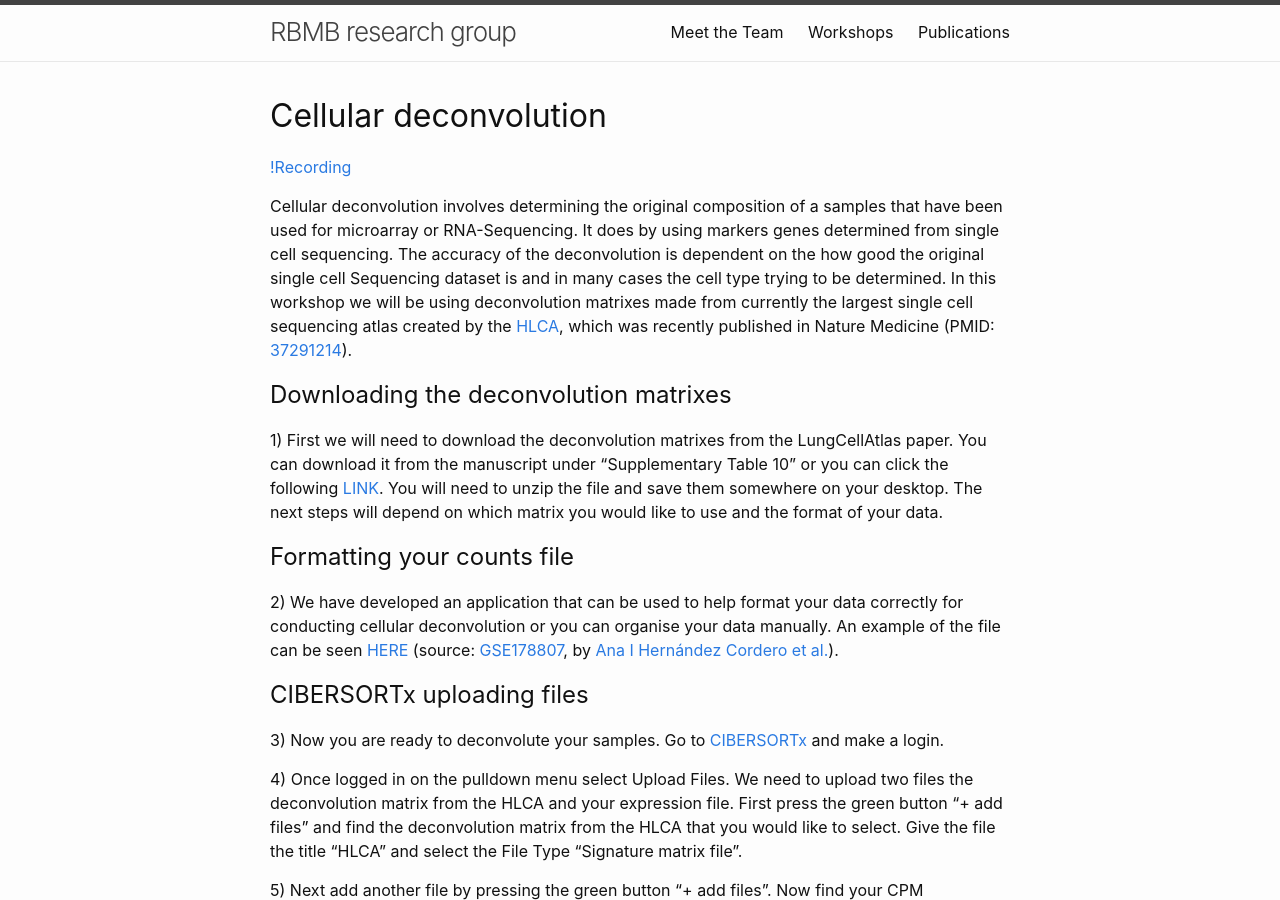
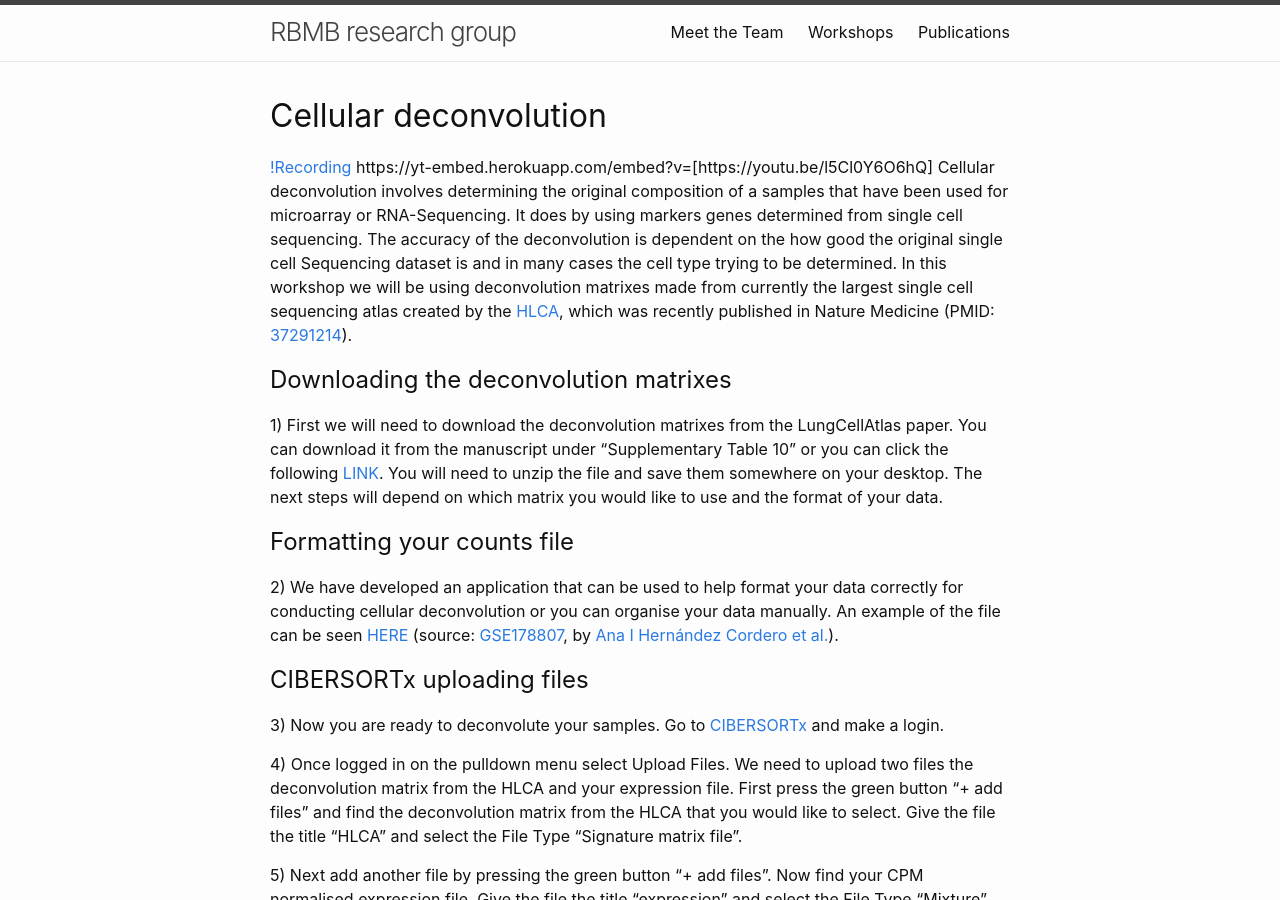
Before and after one commit to UTS-Bioinformatics/uts-bioinformatics.github.io, a Jekyll site: the page built from contents/_workshops/cellular-deconvolution.markdown, in a window 1280 px wide and 900 px high. Built offline with Jekyll 4.4.1, drawn with Linux system fonts in a browser that asks for light colours; some of the changed lines change nothing that is shown.

Commit message:
Update cellular-deconvolution.markdown

```diff
--- a/contents/_workshops/cellular-deconvolution.markdown
+++ b/contents/_workshops/cellular-deconvolution.markdown
@@ -6,7 +6,7 @@
 # Cellular deconvolution
 
 [!Recording](https://youtu.be/l5Cl0Y6O6hQ)
-
+https://yt-embed.herokuapp.com/embed?v=[https://youtu.be/l5Cl0Y6O6hQ]
 Cellular deconvolution involves determining the original composition of a samples that have been used for microarray or RNA-Sequencing. It does by using markers genes determined from single cell sequencing. The accuracy of the deconvolution is dependent on the how good the original single cell Sequencing dataset is and in many cases the cell type trying to be determined. In this workshop we will be using deconvolution matrixes made from currently the largest single cell sequencing atlas created by the [HLCA](https://github.com/LungCellAtlas/HLCA), which was recently published in Nature Medicine (PMID: [37291214](https://pubmed.ncbi.nlm.nih.gov/37291214/)).
 
 
```
